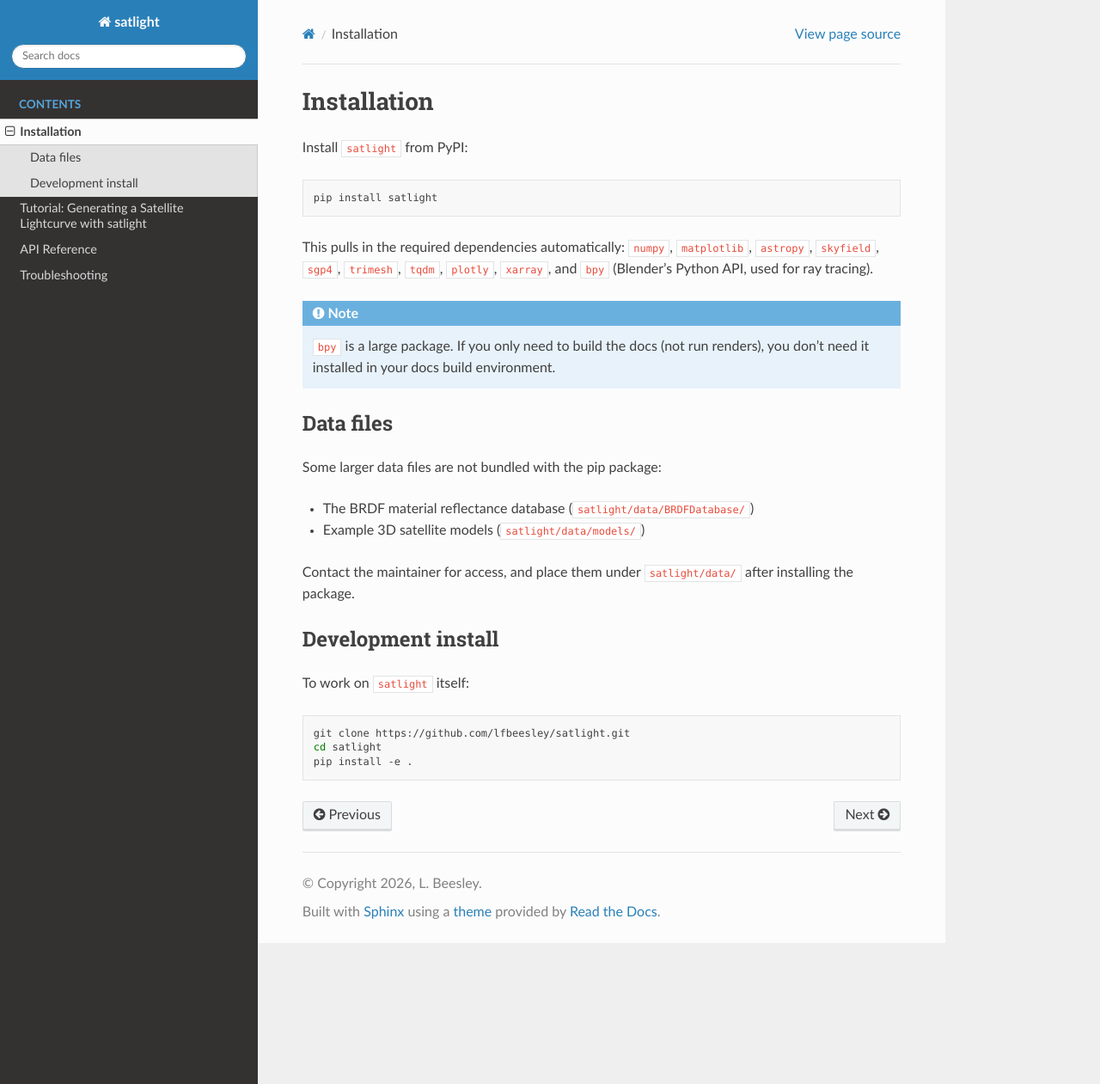
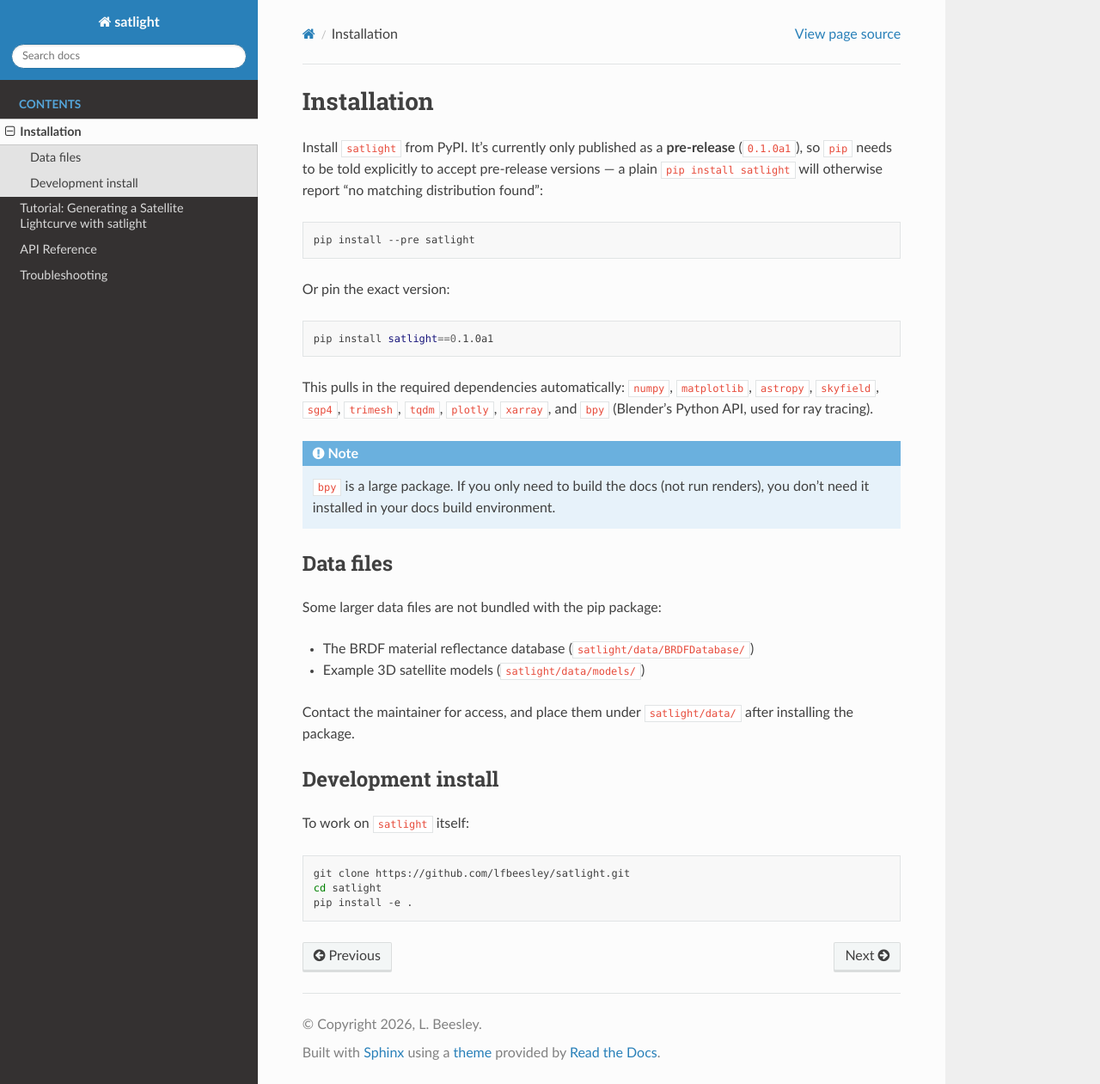
Before and after one commit to lfbeesley/satlight, a Sphinx documentation site: the page built from docs/source/installation.md, in a window 1280 px wide and 1261 px high. Shown: the whole window at 86% size. Built offline with Sphinx 7.4.7 and the Read the Docs theme 3.1.0, drawn with Linux system fonts in a browser that asks for light colours.

Commit message:
Update installation and tutorial

````diff
--- a/docs/source/installation.md
+++ b/docs/source/installation.md
@@ -1,9 +1,18 @@
 # Installation
 
-Install `satlight` from PyPI:
+Install `satlight` from PyPI. It's currently only published as a **pre-release**
+(`0.1.0a1`), so `pip` needs to be told explicitly to accept pre-release
+versions — a plain `pip install satlight` will otherwise report "no matching
+distribution found":
 
 ```bash
-pip install satlight
+pip install --pre satlight
+```
+
+Or pin the exact version:
+
+```bash
+pip install satlight==0.1.0a1
 ```
 
 This pulls in the required dependencies automatically: `numpy`, `matplotlib`,
````
Also changed, not shown: docs/source/tutorial.md (+4 -3 lines).
